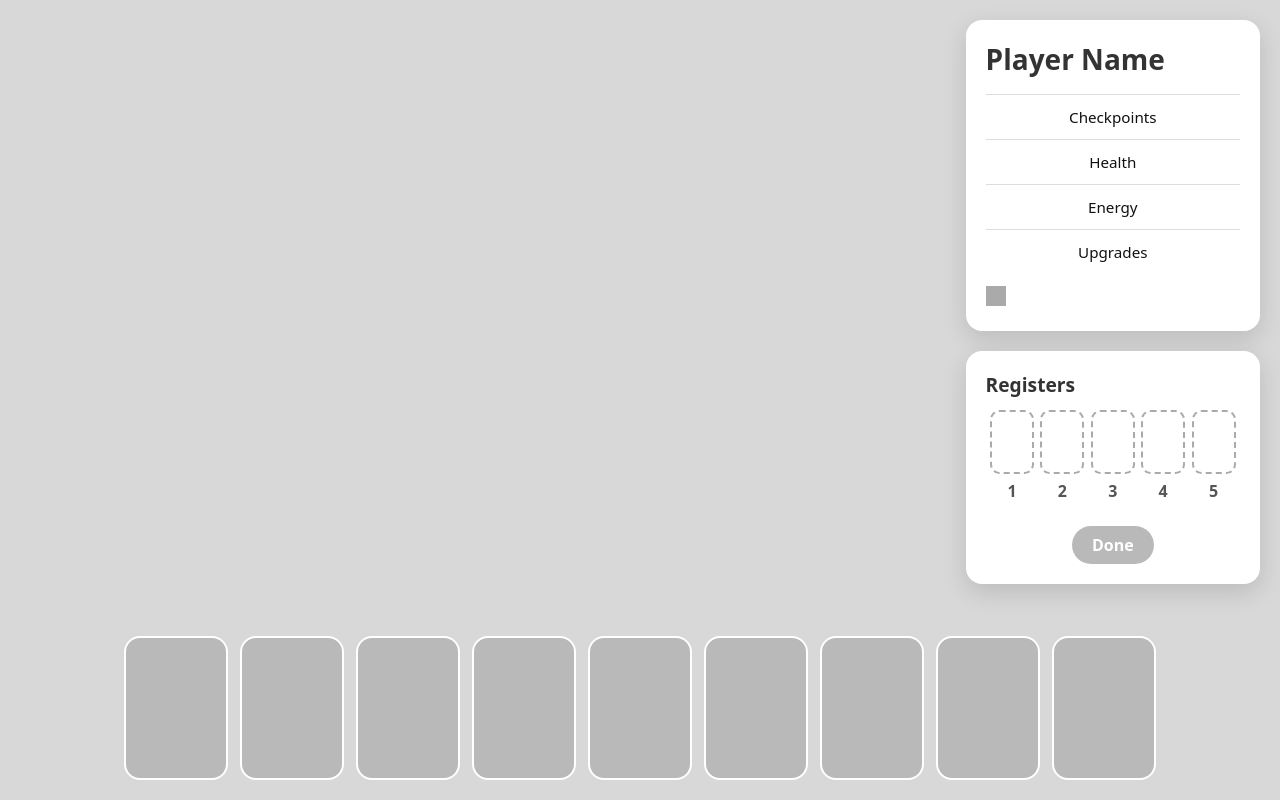
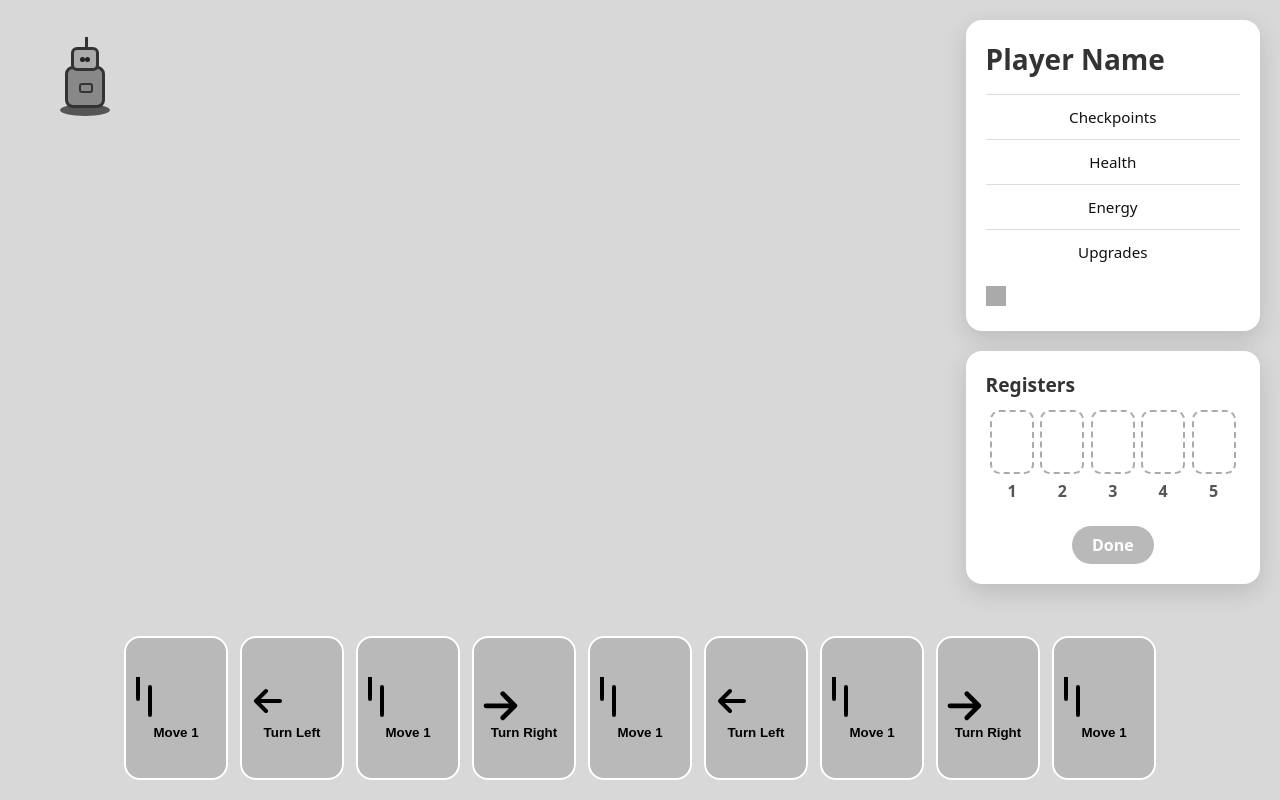
Before and after one commit to hananinas/RoboRally, a React (Vite) app in the folder apps/client/: page / in a window 1280 px wide. Built offline with nearby package versions, Linux system fonts and the light colour scheme.

Commit message:
card visual and first robot v0 #16 #17

```diff
--- a/apps/client/src/scenes/active-game/ActiveGame.css
+++ b/apps/client/src/scenes/active-game/ActiveGame.css
@@ -195,6 +195,34 @@
   border-radius: var(--ui-register-card-radius);
 }
 
+/* ----------------code Abid---------------- */
+.program-card__icon {
+  display: block;
+  flex-shrink: 0;
+}
+
+/* Icons for cards in the hand */
+.program-card--hand .program-card__icon {
+  width: 3rem;
+  height: 3rem;
+}
+
+/* Icons for cards inside registers */
+.program-card--register .program-card__icon {
+  width: 1.5rem;
+  height: 1.5rem;
+}
+
+/* Card text */
+.program-card__label {
+  font-weight: 700;
+  text-align: center;
+}
+
+/* Smaller text in registers */
+.program-card--register .program-card__label {
+  display: none;
+}
 .program-card--selected {
   opacity: 0.25;
 }
@@ -202,7 +230,82 @@
 .program-card--dragging {
   opacity: 0;
 }
+/* for the robot */
+.robot-sprite {
+  position: absolute;
+  width: 70px;
+  height: 70px;
+}
 
+.robot-sprite__shadow {
+  position: absolute;
+  left: 10px;
+  bottom: 4px;
+  width: 50px;
+  height: 12px;
+  border-radius: 50%;
+  background: #555;
+}
+
+.robot-sprite__body {
+  position: absolute;
+  left: 15px;
+  bottom: 12px;
+  width: 40px;
+  height: 42px;
+  border-radius: 8px;
+  background: #888;
+  border: 3px solid #333;
+}
+
+.robot-sprite__head {
+  position: absolute;
+  left: 3px;
+  top: -22px;
+  width: 28px;
+  height: 24px;
+  border-radius: 6px;
+  background: #aaa;
+  border: 3px solid #333;
+}
+
+.robot-sprite__antenna {
+  position: absolute;
+  left: 11px;
+  top: -13px;
+  width: 3px;
+  height: 12px;
+  background: #333;
+}
+
+.robot-sprite__eye {
+  position: absolute;
+  top: 7px;
+  width: 5px;
+  height: 5px;
+  border-radius: 50%;
+  background: #222;
+}
+
+.robot-sprite__eye--left {
+  left: 6px;
+}
+
+.robot-sprite__eye--right {
+  right: 6px;
+}
+
+.robot-sprite__chest {
+  position: absolute;
+  left: 11px;
+  top: 14px;
+  width: 14px;
+  height: 10px;
+  border: 2px solid #333;
+  border-radius: 3px;
+}
+
+/* ---------------------------------- */
 .dragged-card {
   position: fixed;
   z-index: 2;
--- a/apps/client/src/scenes/active-game/components/BoardViewport.tsx
+++ b/apps/client/src/scenes/active-game/components/BoardViewport.tsx
@@ -1,6 +1,12 @@
 // Reserves the full-page board layer.
+
+import RobotSprite from "./RobotSprite"
+
+
 function BoardViewport() {
-  return <main className="board-viewport" aria-label="Game board" />
+  return <main className="board-viewport" aria-label="Game board">
+  <RobotSprite x={50} y ={50} />
+  </main>
 }
 
 export default BoardViewport
--- a/apps/client/src/scenes/active-game/components/ProgramCard.tsx
+++ b/apps/client/src/scenes/active-game/components/ProgramCard.tsx
@@ -9,6 +9,61 @@ type ProgramCardProps = ButtonHTMLAttributes<HTMLButtonElement> & {
   label?: string
 }
 
+function CardIcon({type} : {type: Card['type']}) {
+  switch (type) {
+    case 'MOVE_1':
+      return (
+        <svg
+          viewBox="0 0 24 24"
+          aria-hidden="true"
+          className="program-card__icon"
+        >
+          <path d= "M12 19V5M6 11L6-6 6 6 "
+          fill="none"
+          stroke="currentColor"
+          strokeWidth="2"
+          strokeLinecap="round"
+          strokeLinejoin="round"
+          />
+
+        </svg>
+      )
+      case 'TURN_LEFT':
+        return (
+          <svg
+            viewBox="0 0 24 24"
+            aria-hidden="true"
+            className="program-card__icon"
+          >
+            <path d= "M19 12H7M12 7l-5 5 5 5"
+            fill="none"
+            stroke="currentColor"
+            strokeWidth="2"
+            strokeLinecap="round"
+            strokeLinejoin="round"
+            />
+          </svg>
+        )
+      case 'TURN_RIGHT':
+        return (
+          <svg
+            viewBox="0 0 20 20"
+            aria-hidden="true"
+            className="program-card__icon"
+          >
+            <path d= "M5 12h12M12 7l5 5-5 5"
+            fill="none"
+            stroke="currentColor"
+            strokeWidth="2"
+            strokeLinecap="round"
+            strokeLinejoin="round"
+            />
+          </svg>
+        )
+      default:
+        return null
+    }
+  }
 // Renders a blank program card.
 function ProgramCard({
   card,
@@ -22,12 +77,15 @@ function ProgramCard({
   const draggingClassName = dragging ? ' program-card--dragging' : ''
 
   return (
-    <button
-      {...buttonProps}
+    <button {...buttonProps}
       className={`program-card program-card--${size}${selectedClassName}${draggingClassName}`}
       type="button"
-      aria-label={label}
-    />
+      aria-label={label}>
+      <CardIcon type={card.type} />
+      <span className="program-card__label">{label}</span>
+    </button>
+
+
   )
 }
 
--- /dev/null
+++ b/apps/client/src/scenes/active-game/components/RobotSprite.tsx
@@ -0,0 +1,33 @@
+type RobotSpriteProps = {
+    x: number
+    y: number
+
+  }
+
+function RobotSprite({x, y}: RobotSpriteProps) {
+    return (
+        <div
+      className="robot-sprite"
+      style={{
+        left: `${x}px`,
+        top: `${y}px`,
+      }}
+      aria-label="Robot"
+    >
+      <div className="robot-sprite__shadow" />
+
+      <div className="robot-sprite__body">
+        <div className="robot-sprite__head">
+          <div className="robot-sprite__antenna" />
+          <div className="robot-sprite__eye robot-sprite__eye--left" />
+          <div className="robot-sprite__eye robot-sprite__eye--right" />
+        </div>
+
+        <div className="robot-sprite__chest" />
+      </div>
+    </div>
+
+    )
+}
+
+export default RobotSprite
--- a/apps/client/src/scenes/active-game/gameState.ts
+++ b/apps/client/src/scenes/active-game/gameState.ts
@@ -1,6 +1,9 @@
+export type ProgramCardType = 'MOVE_1' | 'TURN_LEFT' | 'TURN_RIGHT'
+
 export type ProgramCard = {
   id: string
   label: string
+  type: ProgramCardType
 }
 
 export type Registers = readonly (ProgramCard | null)[]
@@ -17,33 +20,54 @@ export type ClientGameState = {
 
 export const REGISTER_COUNT = 5
 
+//card types for the robot
+const cardTypes : ProgramCardType[] = [
+  'MOVE_1',
+  'TURN_LEFT',
+  'MOVE_1',
+  'TURN_RIGHT',
+  'MOVE_1',
+  'TURN_LEFT',
+  'MOVE_1',
+  'TURN_RIGHT',
+  'MOVE_1',
+]
+
+function cardLabel(type: ProgramCardType): string {
+
+  switch (type) {
+    case 'MOVE_1':
+      return 'Move 1'
+    case 'TURN_LEFT':
+      return 'Turn Left'
+    case 'TURN_RIGHT':
+      return 'Turn Right'
+    default:
+      return ''
+  }
+}
+
 // Creates temporary client state.
 export function createMockGameState(): ClientGameState {
-  const cardLabels = [
-    'Move 1',
-    'Turn Left',
-    'Move 1',
-    'Turn Left',
-    'Move 1',
-    'Turn Left',
-    'Move 1',
-    'Turn Left',
-    'Move 1',
-  ]
 
   return {
     phase: 'programming',
     player: {
       name: 'Player Name',
     },
-    hand: cardLabels.map((label, index) => ({
+    hand: cardTypes.map((type, index) => ({
       id: `card-${index + 1}`,
-      label,
+      label : cardLabel(type),
+      type,
     })),
     registers: Array.from({ length: REGISTER_COUNT }, () => null),
     confirmed: false,
   }
 }
+
+
+
+
 
 // Places a card when allowed.
 export function placeCard(
```
